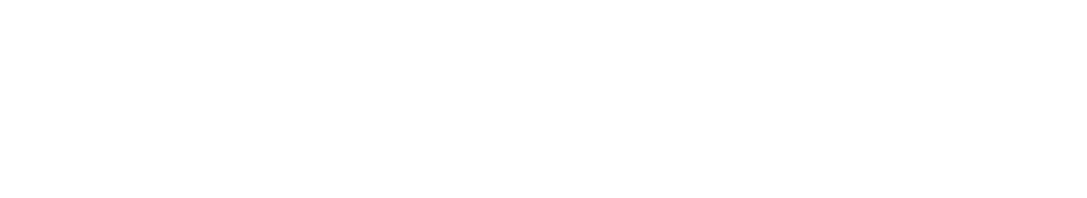
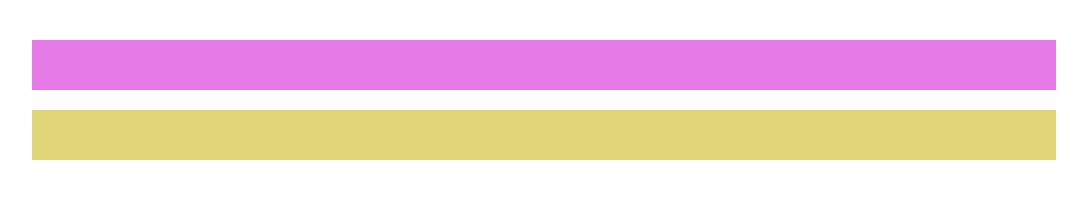
Before and after one commit to Ezy93/htmlcss-struttura-wp, a plain HTML site: page index.html in a window 1280 px wide. Shown: the whole page, without its empty margins (96-1183 px from the left). Drawn offline with Linux system fonts and the light colour scheme.

Commit message:
inizio-costruzione-strutturale

```diff
--- a/css/style.css
+++ b/css/style.css
@@ -3,3 +3,38 @@
     margin: 0;
     padding: 0;
 }
+
+.container{
+    width: 80%;
+    height: 500px;
+    margin: 0 auto;
+
+
+
+}
+
+.clearfix::after{
+    content: "";
+    display: table;
+    clear: both;
+}
+
+.top-menu{
+    float: left;
+    background-color: #e579e6;
+    /* elementi da eliminare */
+    width: 100%;
+    height: 50px;
+}
+
+.jambotron{
+    background-color: #e1d67a ;
+    /* elementi da eliminare */
+    height: 50px;
+    width: 100%;
+    float: right;
+}
+
+.gutter-top{
+    margin-top: 20px;
+}
--- a/index.html
+++ b/index.html
@@ -6,11 +6,46 @@
     <meta http-equiv="X-UA-Compatible" content="IE=edge">
     <meta name="viewport" content="width=device-width, initial-scale=1.0">
     <title>layout wp</title>
+    <link rel="stylesheet" href="css/style.css">
 
 </head>
 
 <body>
+    <div class="container clearfix">
 
+        <header class="top-menu gutter-top">
+
+        </header>
+
+        <section class="jambotron gutter-top">
+
+        </section>
+
+        <main class="gutter-top clearfix">
+
+            <div>
+
+            </div>
+
+            <div>
+
+            </div>
+
+            <div>
+
+            </div>
+
+            <div>
+
+            </div>
+
+        </main>
+
+        <footer>
+
+        </footer>
+
+    </div>
 </body>
 
 </html>
```
